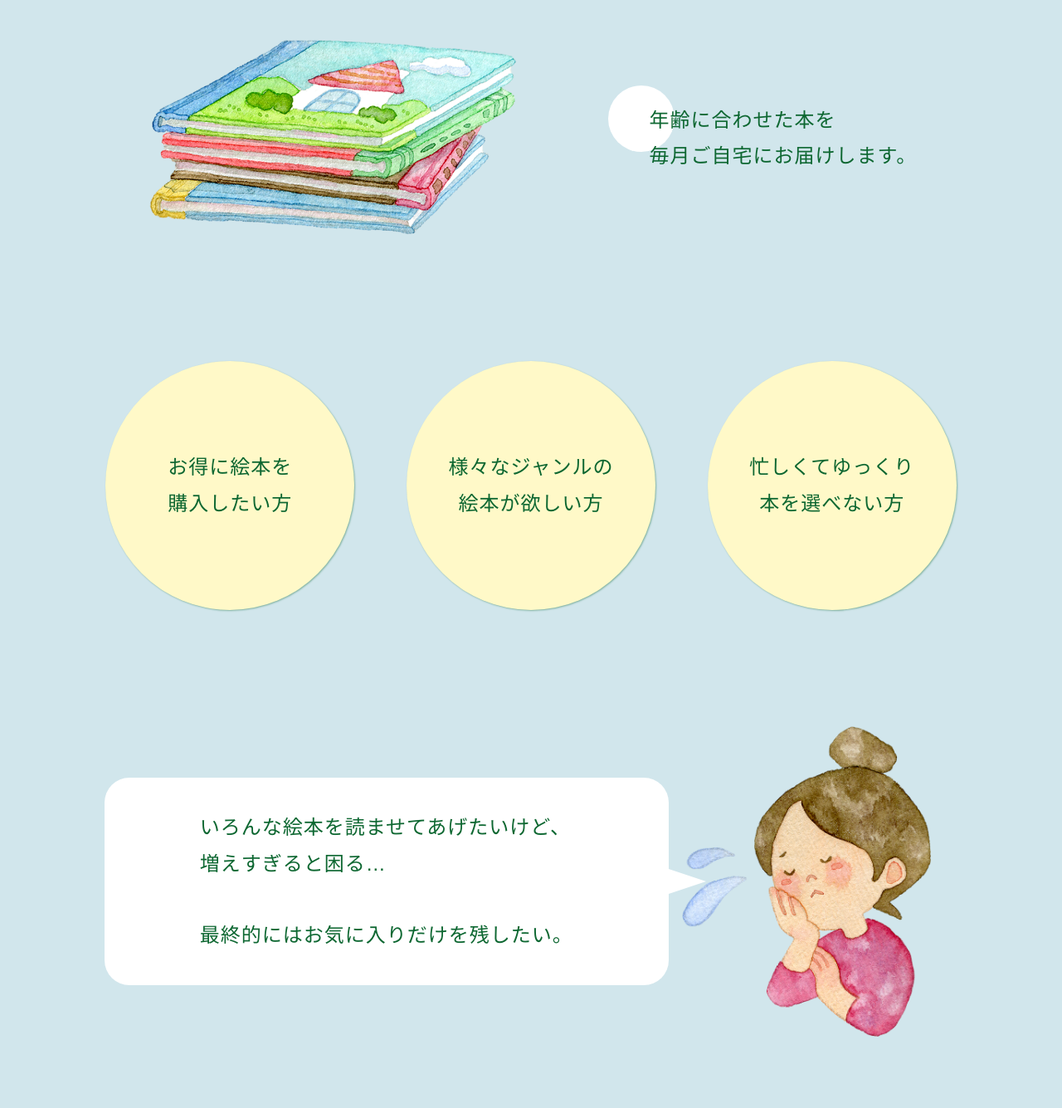
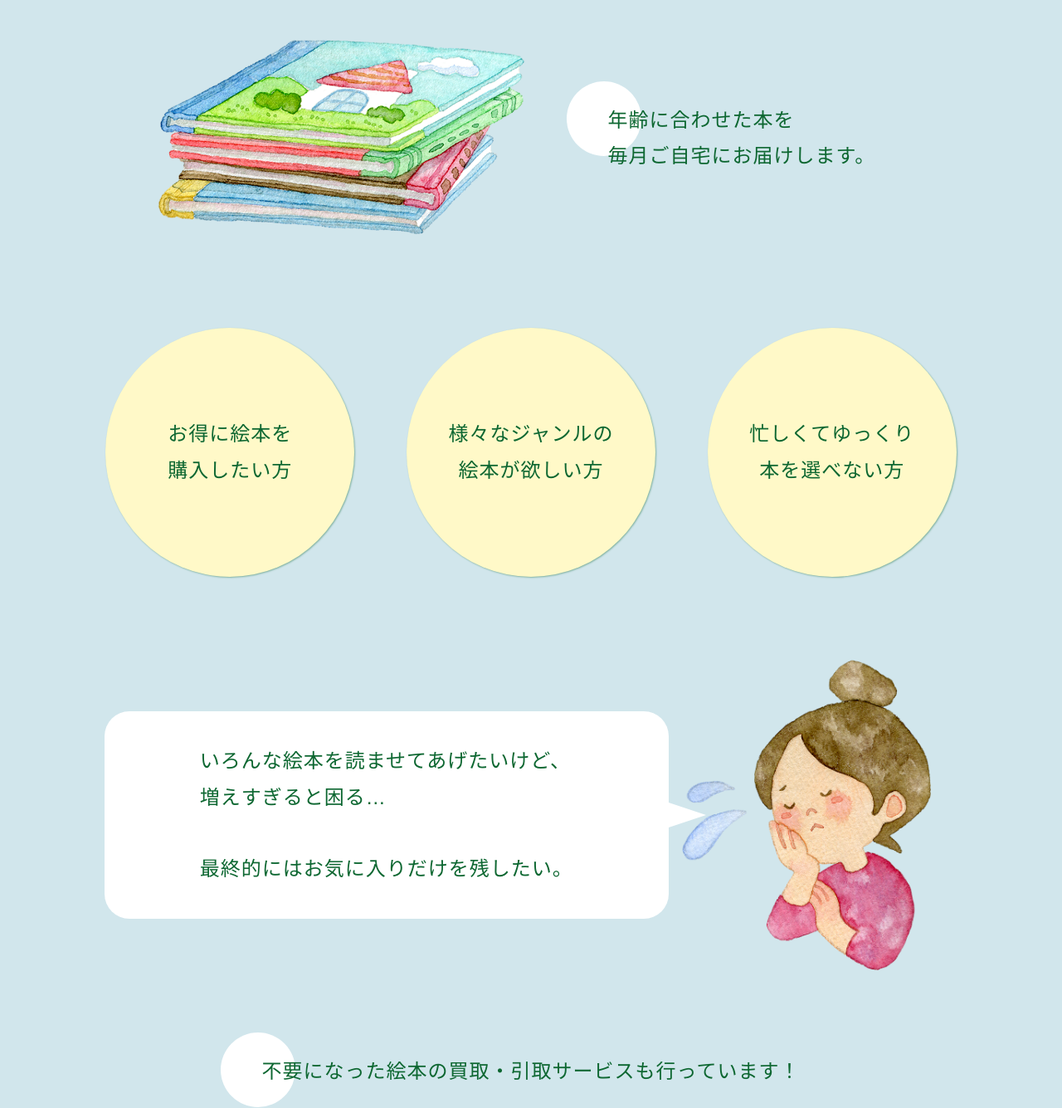
Before and after one commit to tkbhika/LP-, a plain HTML site: page index.html in a window 1280 px wide. Shown: the part 1320-2655 px from the top of the page at 83% size. Drawn offline with Linux system fonts and the light colour scheme; a web font is replaced by a local one.

Commit message:
編集03

```diff
--- a/css/style.css
+++ b/css/style.css
@@ -142,8 +142,8 @@ width: 360px;
 
 .service-wrap {
   background-color: #D1E6EC;
-  padding-top: 150px;
-  padding-bottom: 150px;
+  padding-top: 170px;
+  padding-bottom: 170px;
 }
 
 .service-wrap__ttl {
@@ -165,11 +165,12 @@ width: 360px;
   width: 85%;
   margin: 0 auto;
   align-items: center;
-  padding: 70px;
+  padding: 50px;
 }
 
 .service-wrap__con-1__img img {
   width: 450px;
+  padding-left: 40px;
 }
 
 .ser-tx::before {
@@ -177,10 +178,10 @@ width: 360px;
   display: block;
   background-color: #fff;
   position: absolute;
-  width: 80px;
-  height: 80px;
+  width: 90px;
+  height: 90px;
   border-radius: 50%;
-  top: -20px;
+  top: -25px;
   left: -50px;
   z-index: -1;
 }
@@ -189,6 +190,7 @@ width: 360px;
   font-size: 1.5rem;
   z-index: 1;
   position: relative;
+  padding-right: 80px;
 }
 
 .ser-persona {
@@ -247,10 +249,10 @@ width: 360px;
   display: block;
   background-color: #fff;
   position: absolute;
-  width: 80px;
-  height: 80px;
+  width: 90px;
+  height: 90px;
   border-radius: 50%;
-  top: -20px;
+  top: -25px;
   left: -50px;
   z-index: -1;
 }
```
